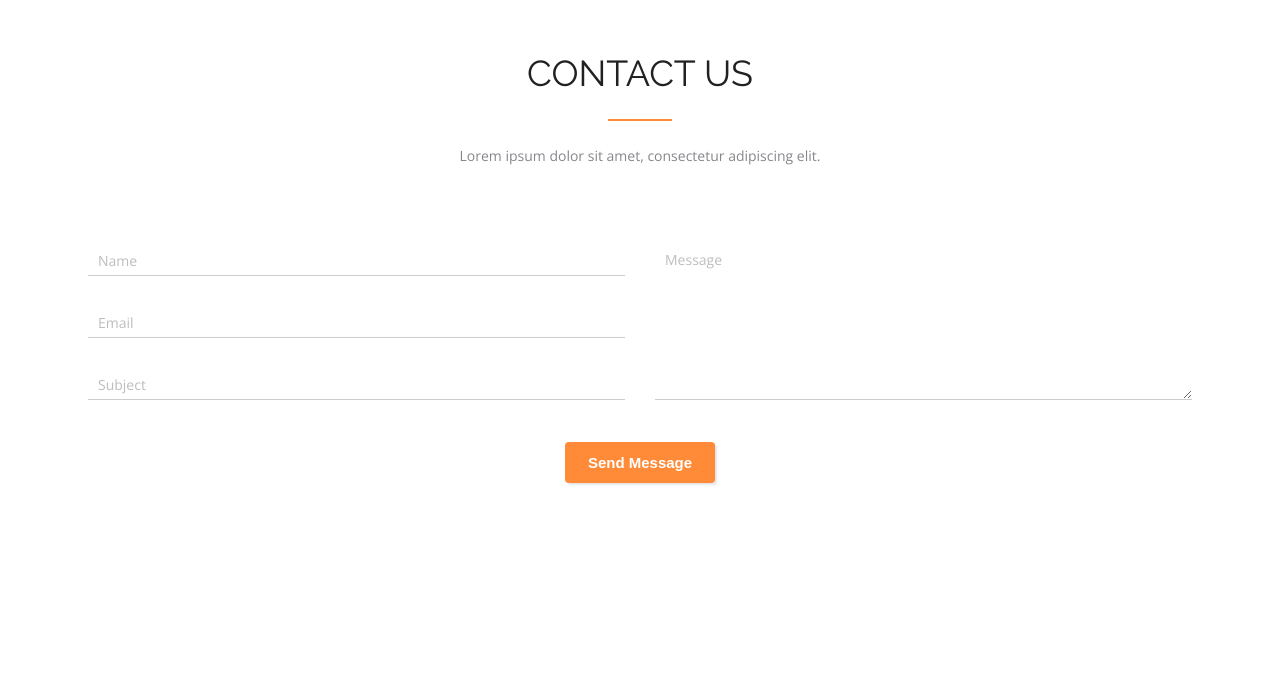
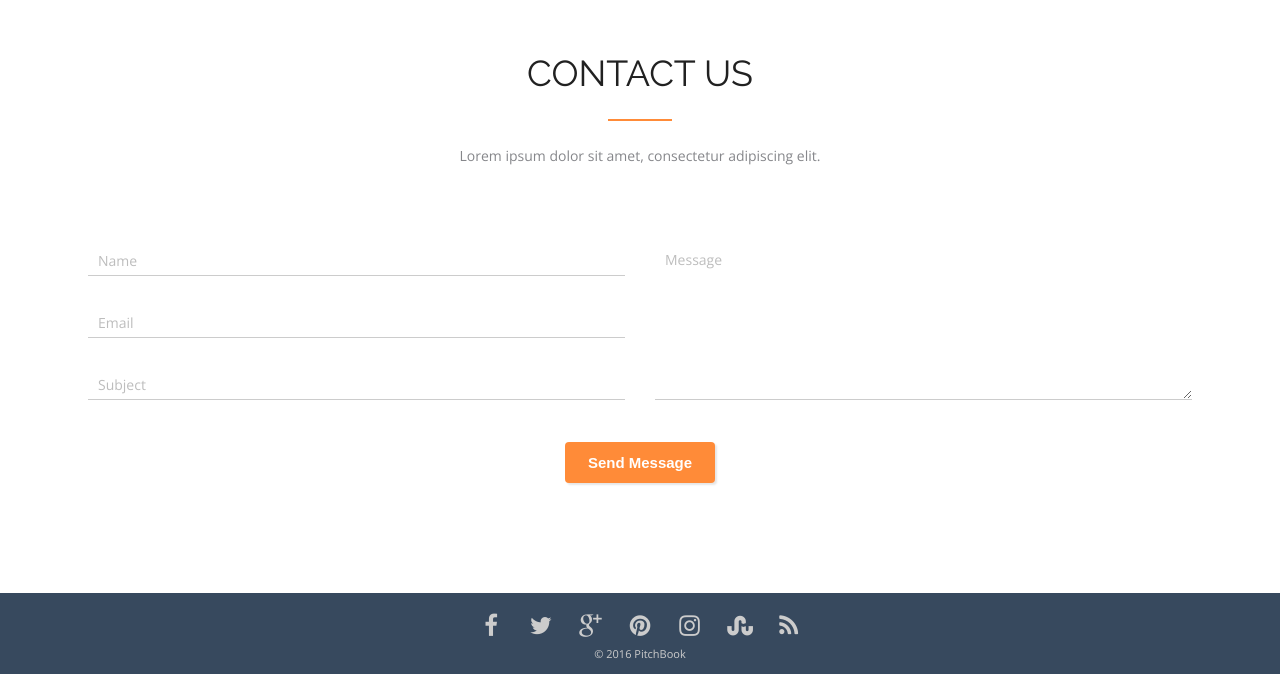
Before and after one commit to bystranovskiy/PB_test, a website: page index.html in a window 1280 px wide. Shown: the part 5660-6334 px from the top of the page. Before the commit the page ends 6253 px from the top, so only its background shows below. Drawn offline with nearby package versions, Linux system fonts and the light colour scheme.

Commit message:
footer complete

```diff
--- a/index.html
+++ b/index.html
@@ -719,6 +719,21 @@
   </div>
 </section>
 
+<div class="footer">
+  <div class="container">
+    <ul class="social-links">
+      <li><a href="#" class="icon-facebook"></a></li>
+      <li><a href="#" class="icon-twitter"></a></li>
+      <li><a href="#" class="icon-gplus"></a></li>
+      <li><a href="#" class="icon-pinterest-circled"></a></li>
+      <li><a href="#" class="icon-instagram"></a></li>
+      <li><a href="#" class="icon-stumbleupon"></a></li>
+      <li><a href="#" class="icon-rss"></a></li>
+    </ul>
+    <div class="copyright">© 2016 PitchBook</div>
+  </div>
+</div>
+
 <script src="https://code.jquery.com/jquery-3.4.1.min.js"></script>
 <script src="/build/bundle.js"></script>
 </body>
--- /dev/null
+++ b/src/sass/partials/_footer.scss
@@ -0,0 +1,41 @@
+.footer {
+  text-align: center;
+  background: $blue;
+  color: #cccccc;
+  padding: 15px 0;
+
+  .social-links {
+    display: flex;
+    flex-wrap: nowrap;
+    justify-content: center;
+
+    @media(max-width: 768px) {
+      flex-wrap: wrap;
+      justify-content: center;
+    }
+
+    a {
+      text-decoration: none;
+      display: block;
+      color: $grey;
+      padding: 5px 8px;
+      font-size: 24px;
+      transition: .3s;
+
+      &:hover {
+        color: #fff;
+        transform: rotate(360deg) scale(1.5);
+      }
+
+      @media(max-width: 1150px) {
+        padding: 5px 10px;
+        font-size: 34px;
+      }
+    }
+  }
+
+  .copyright {
+    padding-top: 5px;
+    font-size: 11px;
+  }
+}
--- a/src/sass/partials/components/_components.scss
+++ b/src/sass/partials/sections/_sections.scss
@@ -1,4 +1,3 @@
-@import "navbar";
 @import "section-header";
 @import "section-social-media";
 @import "section-custom-tabs";
--- a/src/sass/style.scss
+++ b/src/sass/style.scss
@@ -1,5 +1,8 @@
 @import "partials/reset";
 @import "partials/variables";
 @import "partials/general";
+@import "partials/navbar";
 
-@import "partials/components/components";
+@import "partials/sections/sections";
+
+@import "partials/footer";
```
Also changed, not shown: build/style.css, src/sass/partials/_navbar.scss (renamed from src/sass/partials/components/_navbar.scss), src/sass/partials/sections/_section-contact-us.scss (renamed from src/sass/partials/components/_section-contact-us.scss), src/sass/partials/sections/_section-content.scss (renamed from src/sass/partials/components/_section-content.scss), src/sass/partials/sections/_section-custom-tabs.scss (renamed from src/sass/partials/components/_section-custom-tabs.scss), src/sass/partials/sections/_section-customer-reviews.scss (renamed from src/sass/partials/components/_section-customer-reviews.scss), src/sass/partials/sections/_section-header.scss (renamed from src/sass/partials/components/_section-header.scss), src/sass/partials/sections/_section-parallax-bg.scss (renamed from src/sass/partials/components/_section-parallax-bg.scss), src/sass/partials/sections/_section-pricing-options.scss (renamed from src/sass/partials/components/_section-pricing-options.scss), src/sass/partials/sections/_section-social-media.scss (renamed from src/sass/partials/components/_section-social-media.scss), src/sass/partials/sections/_section-why-this-is-awesome.scss (renamed from src/sass/partials/components/_section-why-this-is-awesome.scss), 2 other files.
